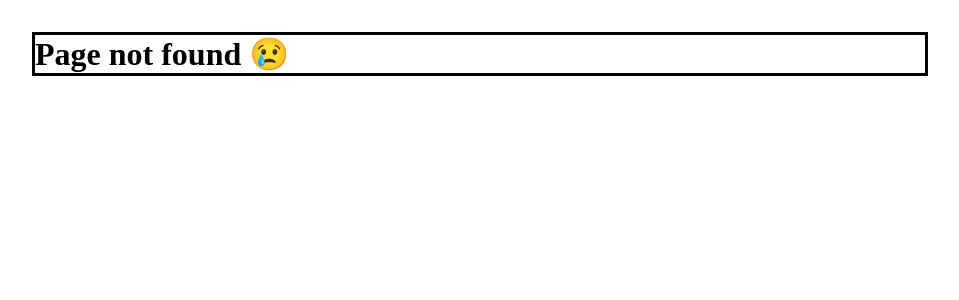
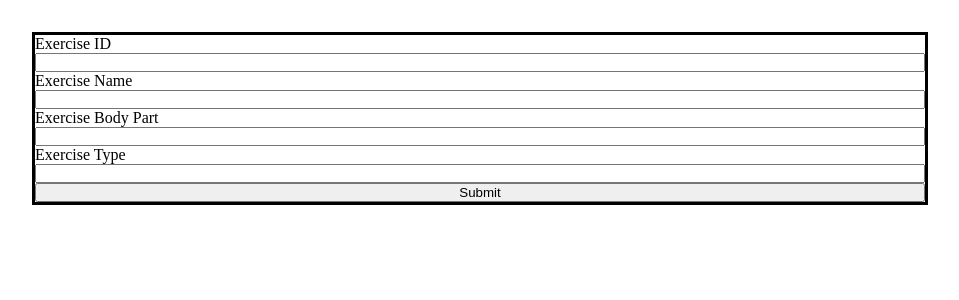
Before and after one commit to rrramsurrun/HabefastSPA, a React (Vite) app: page /exerciseedit in a window 1280 px wide. Before the commit this address had no page. Shown: the top 300 px of the page, without its empty margins (160-1119 px from the left). Built offline with nearby package versions, Linux system fonts and the light colour scheme.

Commit message:
Edit Exercise added, ExerciseTemplateEditView modified to Add and Edit

```diff
--- a/src/App.tsx
+++ b/src/App.tsx
@@ -19,7 +19,14 @@ function App() {
           <Route path="tracking" element={<TrackingView />} />
           <Route path="*" element={<PageNotFound />} />
           <Route path="exercise/:id" element={<ExerciseTemplateView />} />
-          <Route path="exercise" element={<ExerciseTemplateEditView />} />
+          <Route
+            path="exerciseedit"
+            element={<ExerciseTemplateEditView action="ADD" />}
+          />
+          <Route
+            path="exerciseedit/:id"
+            element={<ExerciseTemplateEditView action="EDIT" />}
+          />
         </Routes>
       </BrowserRouter>
     </MasterContextProvider>
--- a/src/components/ExerciseTemplateList.tsx
+++ b/src/components/ExerciseTemplateList.tsx
@@ -1,6 +1,3 @@
-import { useEffect } from 'react';
-import ExerciseTemplate from '../classes/ExerciseTemplate';
-import ExerciseTemplateView from '../pages/ExerciseTemplateView';
 import { useMasterContext } from '../store/MasterContext';
 import styles from './ExerciseTemplateList.module.css';
 import { NavLink } from 'react-router-dom';
--- a/src/pages/ExerciseTemplateEditView.tsx
+++ b/src/pages/ExerciseTemplateEditView.tsx
@@ -1,34 +1,35 @@
 // import React from "react";
-import NavBar from '../components/NavBar';
-import { redirect, useNavigate, useParams } from 'react-router-dom';
+import { useNavigate, useParams } from 'react-router-dom';
 import { useMasterContext } from '../store/MasterContext';
 import { useRef } from 'react';
 import styles from './ExerciseTemplateEditView.module.css';
 import ExerciseTemplate from '../classes/ExerciseTemplate';
 
-export default function ExerciseTemplateEditView() {
-  // const params = useParams();
-  // //Convert to number
-  // const exerciseId = Number(params.id);
-  // if (isNaN(exerciseId)) {
-  //   return (
-  //     <main>
-  //       <div>Invalid URL</div>
-  //     </main>
-  //   );
-  // }
-  const { addExercise } = useMasterContext();
+export default function ExerciseTemplateEditView({
+  action,
+}: {
+  action: 'ADD' | 'EDIT';
+}) {
+  const params = useParams();
   const navigate = useNavigate();
+  const { exercises, addExercise, editExercise } = useMasterContext();
 
-  // const exercise = exercises.find((e) => e.id === exerciseId);
+  //Handle exercise load
+  const id = Number(params.id);
+  let exercise;
+  if (action === 'EDIT') {
+    exercise = exercises.find((e) => e.id === id);
+    if (exercise === undefined) {
+      return (
+        <main>
+          <div>No such exercise exists</div>
+        </main>
+      );
+    }
+  }
+  const changeExercise = action === 'ADD' ? addExercise : editExercise;
 
-  // if (exercise === undefined) {
-  //   return (
-  //     <main>
-  //       <div>Loading Exercise</div>
-  //     </main>
-  //   );
-  // }
+  const exerciseId = useRef<HTMLInputElement>(null);
   const exerciseName = useRef<HTMLInputElement>(null);
   const exercisePart = useRef<HTMLInputElement>(null);
   const exerciseType = useRef<HTMLInputElement>(null);
@@ -36,18 +37,19 @@ export default function ExerciseTemplateEditView() {
   function handleSubmit() {
     //Add exercise to exercises using master context
     if (
+      exerciseId.current !== null &&
       exerciseName.current !== null &&
       exercisePart.current !== null &&
       exerciseType.current !== null
     ) {
-      const exercise: ExerciseTemplate = {
-        id: 8,
+      const newExercise: ExerciseTemplate = {
+        id: Number(exerciseId.current.value),
         name: exerciseName.current.value,
         bodyPart: exercisePart.current.value,
         exerciseType: exerciseType.current.value,
       };
-      addExercise(exercise);
-      console.log(exercise);
+      changeExercise(newExercise);
+
       // const navigate = useNavigate();
       navigate('/exercises');
     }
@@ -56,9 +58,31 @@ export default function ExerciseTemplateEditView() {
   return (
     <main>
       <div className={styles.flexCol}>
-        <input ref={exerciseName} placeholder="Exercise Name" />
-        <input ref={exercisePart} placeholder="Exercise Body Part" />
-        <input ref={exerciseType} placeholder="Exercise Type" />
+        <label htmlFor="id">Exercise ID</label>
+        <input
+          id="id"
+          ref={exerciseId}
+          disabled={exercise !== undefined}
+          defaultValue={exercise === undefined ? '' : exercise.id}
+        />
+        <label htmlFor="name">Exercise Name</label>
+        <input
+          id="name"
+          ref={exerciseName}
+          defaultValue={exercise === undefined ? '' : exercise.name}
+        />
+        <label htmlFor="part">Exercise Body Part</label>
+        <input
+          id="part"
+          ref={exercisePart}
+          defaultValue={exercise === undefined ? '' : exercise.bodyPart}
+        />
+        <label htmlFor="type">Exercise Type</label>
+        <input
+          id="type"
+          ref={exerciseType}
+          defaultValue={exercise === undefined ? '' : exercise.exerciseType}
+        />
         <button onClick={handleSubmit}>Submit</button>
       </div>
     </main>
--- a/src/pages/ExerciseTemplateView.tsx
+++ b/src/pages/ExerciseTemplateView.tsx
@@ -1,6 +1,6 @@
 // import React from "react";
 import NavBar from '../components/NavBar';
-import { useParams } from 'react-router-dom';
+import { NavLink, useParams } from 'react-router-dom';
 import { useMasterContext } from '../store/MasterContext';
 
 export default function ExerciseTemplateView() {
@@ -27,6 +27,7 @@ export default function ExerciseTemplateView() {
   }
   return (
     <main>
+      <NavLink to={`/exerciseedit/${exercise.id}`}>Edit</NavLink>
       <h1>{exercise.name}</h1>
       <h2>{exercise.bodyPart}</h2>
       <h3>{exercise.exerciseType}</h3>
--- a/src/pages/ExercisesView.tsx
+++ b/src/pages/ExercisesView.tsx
@@ -7,7 +7,7 @@ function ExercisesView() {
   return (
     <main>
       <div className="flexRow">
-        <h1>Exercises</h1> <NavLink to="/exercise">Add New</NavLink>
+        <h1>Exercises</h1> <NavLink to="/exerciseedit">Add New</NavLink>
       </div>
 
       <ExerciseTemplateList />
--- a/src/store/MasterContext.tsx
+++ b/src/store/MasterContext.tsx
@@ -19,6 +19,7 @@ const initialState: masterData = {
 type masterDataContext = masterData & {
   loadExercises: (exercises: ExerciseTemplate[]) => void;
   addExercise: (exercise: ExerciseTemplate) => void;
+  editExercise: (exercise: ExerciseTemplate) => void;
 };
 
 const MasterContext = createContext<masterDataContext | null>(null);
@@ -36,6 +37,9 @@ function MasterContextProvider({ children }: MasterContextProviderProps) {
     },
     addExercise(exercise) {
       dispatch({ type: 'ADD_EXERCISE', payload: exercise });
+    },
+    editExercise(exercise) {
+      dispatch({ type: 'EDIT_EXERCISE', payload: exercise });
     },
   };
 
--- a/src/store/masterContextReducer.tsx
+++ b/src/store/masterContextReducer.tsx
@@ -11,7 +11,12 @@ type AddExerciseAction = {
   payload: ExerciseTemplate;
 };
 
-type Action = LoadExercisesAction | AddExerciseAction;
+type EditExerciseAction = {
+  type: 'EDIT_EXERCISE';
+  payload: ExerciseTemplate;
+};
+
+type Action = LoadExercisesAction | AddExerciseAction | EditExerciseAction;
 
 export default function masterReducer(state: masterDataType, action: Action) {
   if (action.type === 'LOAD_EXERCISES') {
@@ -25,6 +30,13 @@ export default function masterReducer(state: masterDataType, action: Action) {
     state.exercises.push(action.payload);
     return { ...state };
   }
+  if (action.type === 'EDIT_EXERCISE') {
+    const newExercises = state.exercises.filter(
+      (e) => e.id !== action.payload.id
+    );
+    newExercises.push(action.payload);
+    return { ...state, exercises: newExercises };
+  }
 
   return state;
 }
```
